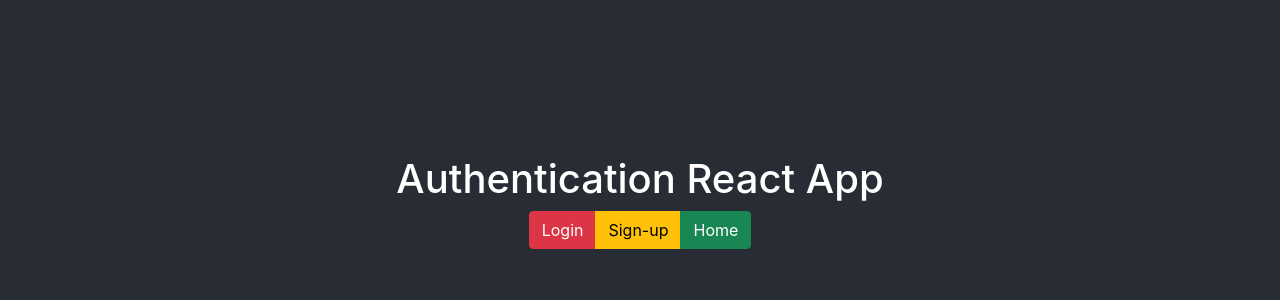
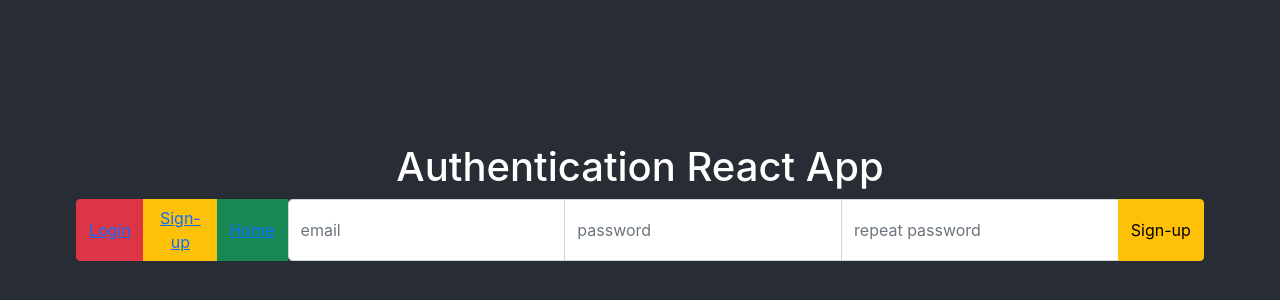
Before and after one commit to marivibilbao/react-node-auth-project, a React (Create React App) app: page /sign-up in a window 1280 px wide. Shown: the part 198-498 px from the top of the page. Built offline with nearby package versions, Linux system fonts and the light colour scheme.

Commit message:
Agrego componente de Login completo

```diff
--- a/src/App.js
+++ b/src/App.js
@@ -1,5 +1,8 @@
 import React from 'react';
 import "./App.css";
+import Login from "./components/Login";
+import SignUp from './components/SignUp';
+import  {BrowserRouter, Switch, Route} from "react-router-dom";
 
 // Ejecuté comando: npm install react-router-dom
 // según lo leido en la web: https://johnserrano.co/blog/aprende-a-crear-rutas-con-react-router
@@ -7,14 +10,21 @@ import "./App.css";
 function App() {
   return (
     <div className="App">
+      <BrowserRouter>
+      <Switch>
       <header className="App-header">
         <h1>Authentication React App</h1>
-        <div class="btn-group" role="group" aria-label="Basic mixed styles example">
-          <button type="button" class="btn btn-danger">Login</button>
-          <button type="button" class="btn btn-warning">Sign-up</button>
-          <button type="button" class="btn btn-success">Home</button>
+        <div className="btn-group" role="group" aria-label="Basic mixed styles example">
+          <button type="button" className="btn btn-danger"><a href="http://localhost:3000/sign-in">Login</a></button>
+          <button type="button" className="btn btn-warning"><a href="http://localhost:3000/sign-up">Sign-up</a></button>
+          <button type="button" className="btn btn-success"><a href="http://localhost:3000/home">Home</a></button>
+        <Route path="/sign-in" component={Login} />
+        <Route path="/sign-up" component={SignUp} />
+        {/* Falta el home, no he creado el componente. */}
         </div>
       </header>
+      </Switch>
+      </BrowserRouter>
     </div>
   );
 };
--- a/src/components/Login.js
+++ b/src/components/Login.js
@@ -1,10 +1,29 @@
+import React, {useState} from "react";
 
 const Login = () => {
+  const [email, setEmail] = useState("");
+  const [password, setPassword] = useState("");
+
+  const Singin = () =>{
+    var url = "http://localhost:4000/user/sign-in";
+    var data = {"email":email,"password":password };
+    //console.log(data);
+    fetch(url, {
+      method: "POST",
+      body: JSON.stringify(data),
+      headers:{
+        "Content-Type": "application/json"
+      }
+    }).then(res => res.json())
+    .then(response => console.log("Success:", response))
+    .catch(error => console.error("Error:", error));
+  };
+
   return (
-    <div class="input-group mb-3">
-      <input type="text" class="form-control" placeholder="email"></input>
-      <input type="password" class="form-control" placeholder="password"></input>
-      <button type="button" class="btn btn-danger">Login</button>
+    <div className="input-group mb-3">
+      <input type="text" onChange={(event)=>setEmail(event.target.value)} className="form-control" placeholder="email"></input>
+      <input type="password" onChange={(event)=>setPassword(event.target.value)} className="form-control" placeholder="password"></input>
+      <button type="button" onClick={Singin} className="btn btn-danger">Login</button>
     </div>
   );
 };
--- a/src/components/SignUp.js
+++ b/src/components/SignUp.js
@@ -1,11 +1,13 @@
+import React from "react";
+
 
 export default function SignUp() {
   return (
-    <div class="input-group flex-nowrap">
-      <input type="text" class="form-control" placeholder="email"></input>
-      <input type="password" class="form-control" placeholder="password"></input>
-      <input type="password" class="form-control" placeholder="repeat password"></input>
-      <button type="button" class="btn btn-warning">Sign-up</button>
+    <div className="input-group flex-nowrap">
+      <input type="text" className="form-control" placeholder="email"></input>
+      <input type="password" className="form-control" placeholder="password"></input>
+      <input type="password" className="form-control" placeholder="repeat password"></input>
+      <button type="button" className="btn btn-warning">Sign-up</button>
     </div>
   );
 };
```
